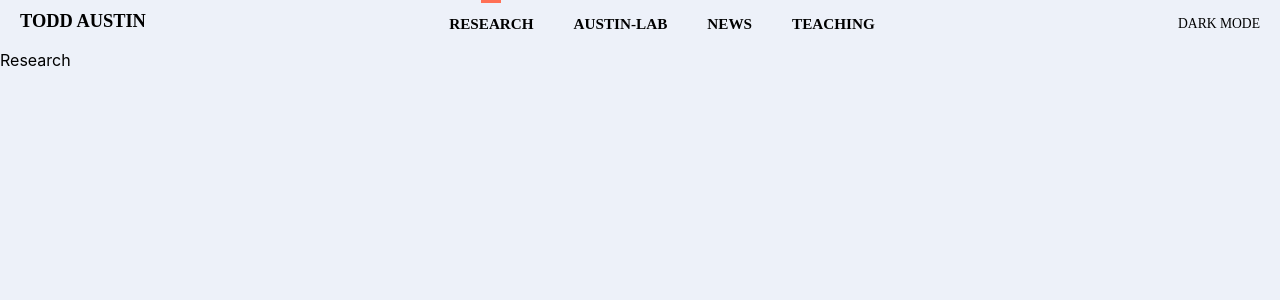
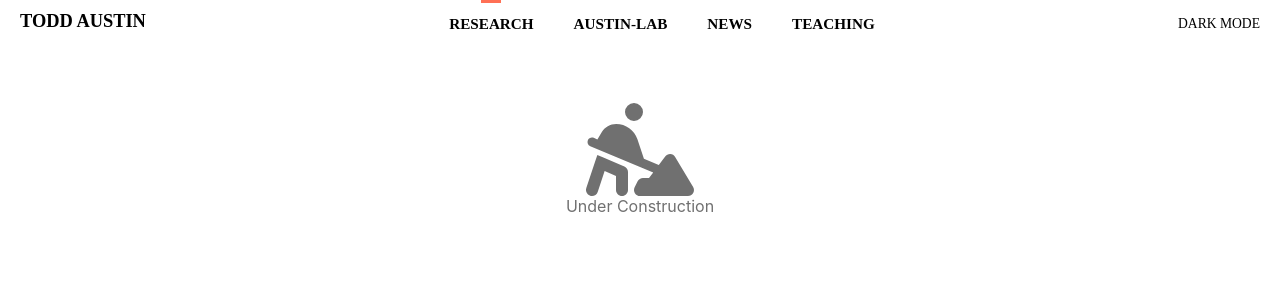
Before and after one commit to biniyam-mt/todd, a React (Create React App) app: page / in a window 1280 px wide. Both pictures are taken after a click on the element "RESEARCH". Shown: the top 300 px of the page. Built offline with nearby package versions, Linux system fonts and the light colour scheme; no server answers; a web font is replaced by a local one.

Commit message:
add under construction sign

```diff
--- /dev/null
+++ b/src/components/UnderConstruction.js
@@ -0,0 +1,23 @@
+import { faPersonDigging } from "@fortawesome/free-solid-svg-icons"
+import { FontAwesomeIcon } from "@fortawesome/react-fontawesome"
+import styled from "styled-components"
+
+export const UnderConstruction = () => {
+    return (
+        <Container>
+            <FontAwesomeIcon icon={faPersonDigging} size="6x" />
+            Under Construction
+        </Container>
+    )
+}
+
+const Container = styled.div({
+    // border: "1px solid red",
+    display: "flex",
+    flexDirection: "column",
+    justifyContent: "start",
+    alignItems: "center",
+    padding: "50px 0px",
+    color: "#707070"
+
+})
--- a/src/components/pages/NewsPage.js
+++ b/src/components/pages/NewsPage.js
@@ -1,15 +1,15 @@
+import { UnderConstruction } from "../UnderConstruction"
 import styled from "styled-components"
 
 export const NewsPage = () => {
     return (
         <Content>
-            news
+            <UnderConstruction />
         </Content>
     )
 }
 
 const Content = styled.div({
-    height: 1900,
-    backgroundColor: "#edf1f9",
+
     paddingTop: 50
 })
--- a/src/components/pages/ResearchPage.js
+++ b/src/components/pages/ResearchPage.js
@@ -1,15 +1,14 @@
 import styled from "styled-components"
+import { UnderConstruction } from "../UnderConstruction"
 
 export const ResearchPage = () => {
     return (
         <Content>
-            Research
+            <UnderConstruction />
         </Content>
     )
 }
 
 const Content = styled.div({
-    height: 1900,
-    backgroundColor: "#edf1f9",
     paddingTop: 50
 })
--- a/src/components/pages/TeachingPage.js
+++ b/src/components/pages/TeachingPage.js
@@ -1,15 +1,15 @@
+import { UnderConstruction } from "../UnderConstruction"
 import styled from "styled-components"
 
 export const TeachingPage = () => {
     return (
         <Content>
-            teaching
+            <UnderConstruction />
         </Content>
     )
 }
 
 const Content = styled.div({
-    height: 1900,
-    backgroundColor: "#edf1f9",
     paddingTop: 50
+
 })
```
